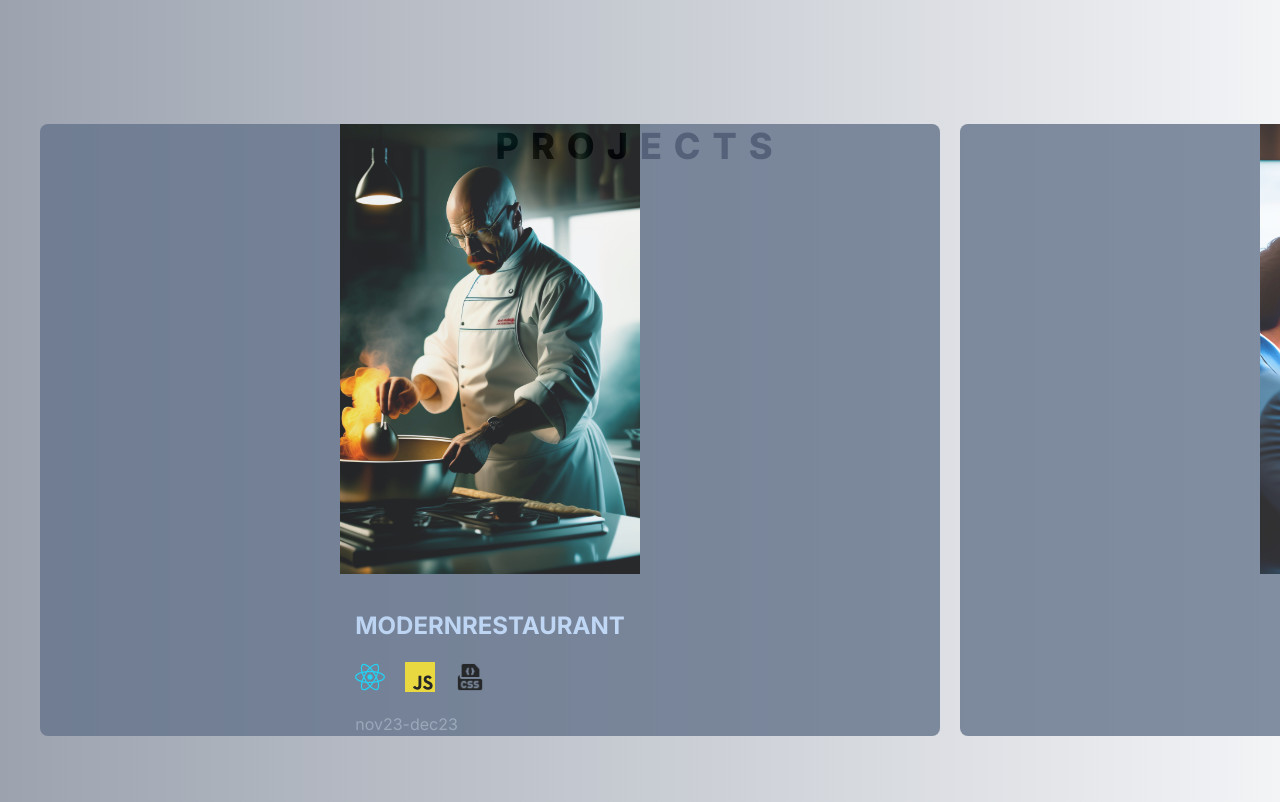
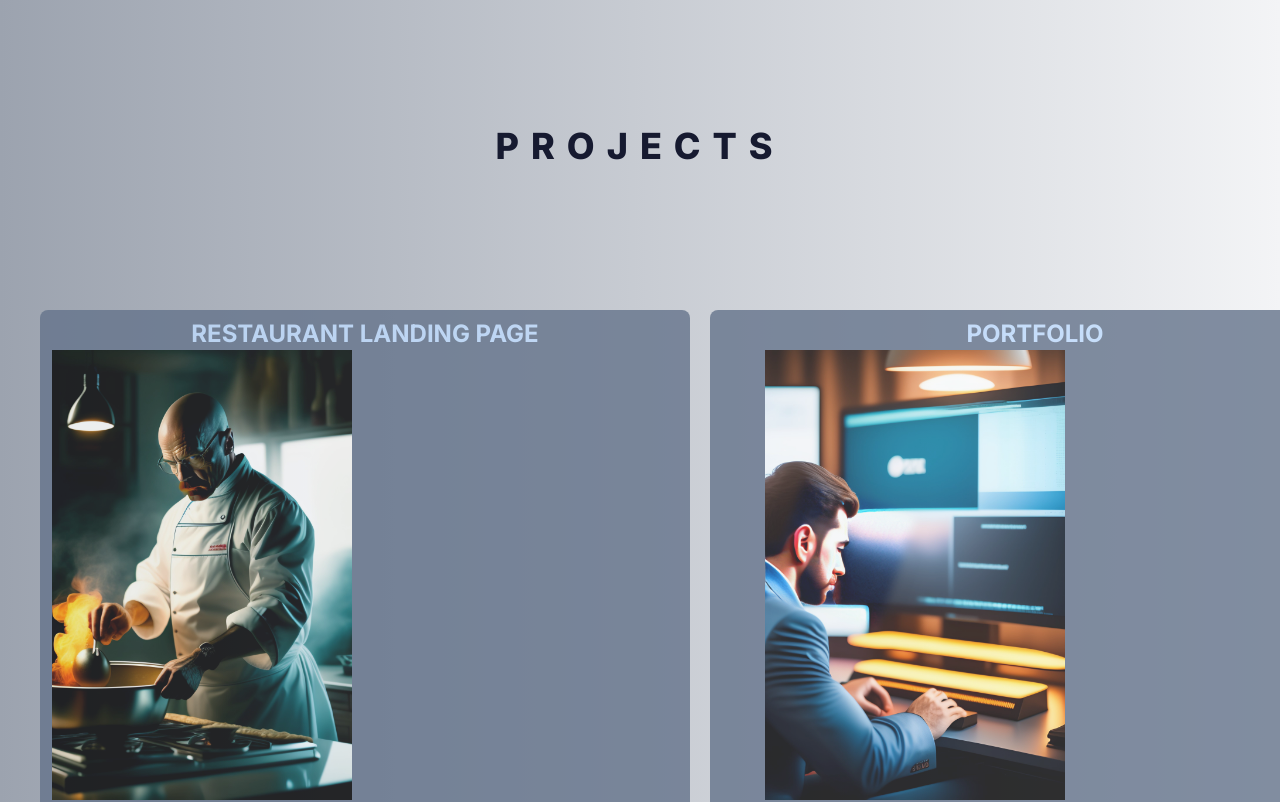
Before and after one commit to yashasvishukla127/portfolio-2ndtime, a Next.js app: page / in a window 1280 px wide. Shown: the part 1620-2422 px from the top of the page. Built offline with nearby package versions, Linux system fonts and the light colour scheme.

Commit message:
did position left image in div of project section

```diff
--- a/app/page.tsx
+++ b/app/page.tsx
@@ -25,7 +25,9 @@ export default function Home() {
         <About/>
       </section>
 
-      <Projects/>
+      <section id="projects" className="snap-start">
+        <Projects/>
+      </section>
 
 
       <section id="experience" className="snap-center">
--- a/components/ProjectCard.jsx
+++ b/components/ProjectCard.jsx
@@ -2,23 +2,25 @@ import React from 'react'
 import Link from 'next/link'
 import Image from 'next/image'
 import {motion} from 'framer-motion'
+import { Tilt } from 'react-tilt'
 
 const ProjectCard = ({name ,link ,image,tech1 , tech2 , tech3,
     tech1img ,tech2img , tech3img ,date}) => {
   return (
     <article className='snap-center flex flex-col rounded-lg items-center space-y-7
-    flex-shrink-0 w-[500px] md:w-[600px] xl:w-[900px] bg-slate-500 hover:opacity-100 opacity-80
-    cursor-pointer transition-opacity duration-1000 overflow-hidden'>
+    flex-shrink-0 w-[400px] md:w-[500px] xl:w-[650px] bg-slate-500 hover:opacity-100 opacity-80
+     transition-opacity duration-1000 overflow-hidden relative '>
         <motion.div initial={{x:-200,opacity:0,}}
-            transition={{duration:0.8}}whileInView={{x:0,opacity:1,}} >
+            transition={{duration:0.8}}whileInView={{x:0,opacity:1,}}
+            className=''>
+            <h4 className='font-bold text-center text-blue-200 hover:text-black uppercase text-2xl mt-2'>{name}</h4>
+
             <Link href={link} target='_blank'>
-                <Image className='object-cover object-center' width={300} height={400} src={image} alt={name}/>
-
+                <Image className='object-cover object-center relative -left-[40%] ' width={300} height={400} src={image} alt={name}/>
             </Link>
         </motion.div>
 
-        <div className='px-0 md:px-10'>
-            <h4 className='font-bold text-blue-200 hover:text-blue-600 uppercase text-2xl mt-2'>{name}</h4>
+        <div className='px-0 md:px-10 relative -left-[25%] '>
             <div className='flex space-x-5 my-5'>
                 <Image  src={tech1img} width={30} height={40} alt={tech1}/>
                 <Image src={tech2img} width={30} height={40} alt={tech2}/>
--- a/components/Projects.tsx
+++ b/components/Projects.tsx
@@ -13,11 +13,11 @@ const Projects = (props: Props) => {
 
         <h3 className='text-4xl font-extrabold absolute top-24 tracking-[12px] text-[#161A30]'> PROJECTS</h3>
 
-        <div className='w-full flex absolute space-x-5 overflow-x-scroll p-10 snap-x snap-mandatory'>
-            <motion.div className='flex-none'
+        <div className='w-full flex  absolute space-x-5 overflow-x-scroll p-10 snap-x snap-mandatory top-[30%]'>
+            <motion.div className='flex-none '
               whileHover={{ scale: 1.05 }}
               whileTap={{ scale: 0.95 }} >
-                <ProjectCard name="modernrestaurant"
+                <ProjectCard name="restaurant landing page"
                 link="https://yashasvishukla127.github.io/restaurantwebsite/"
                 image="/laurels2.jpg" tech1="react" tech2="js" tech3="css"
                 tech1img={"/react.svg"} tech2img={"/js.svg"} tech3img={"/css.png"}
```
